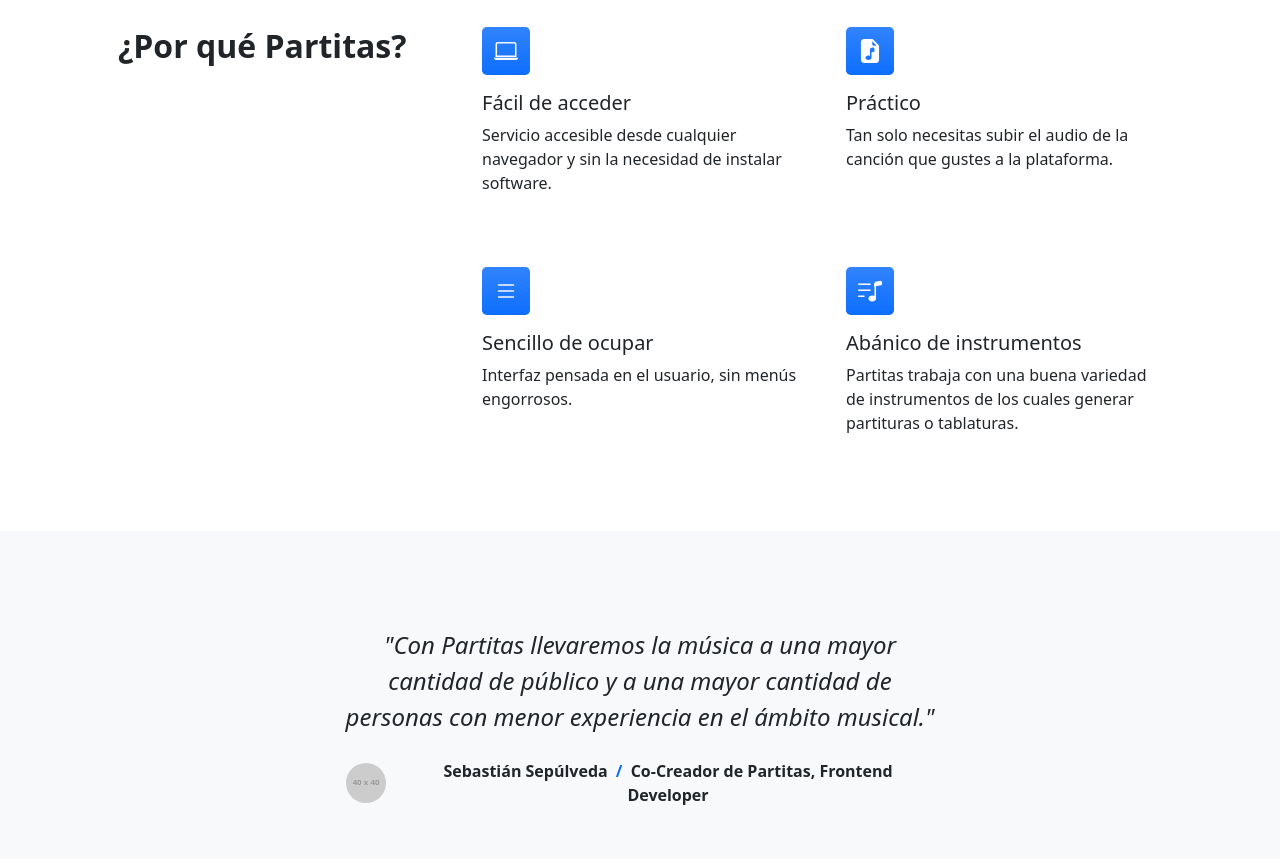
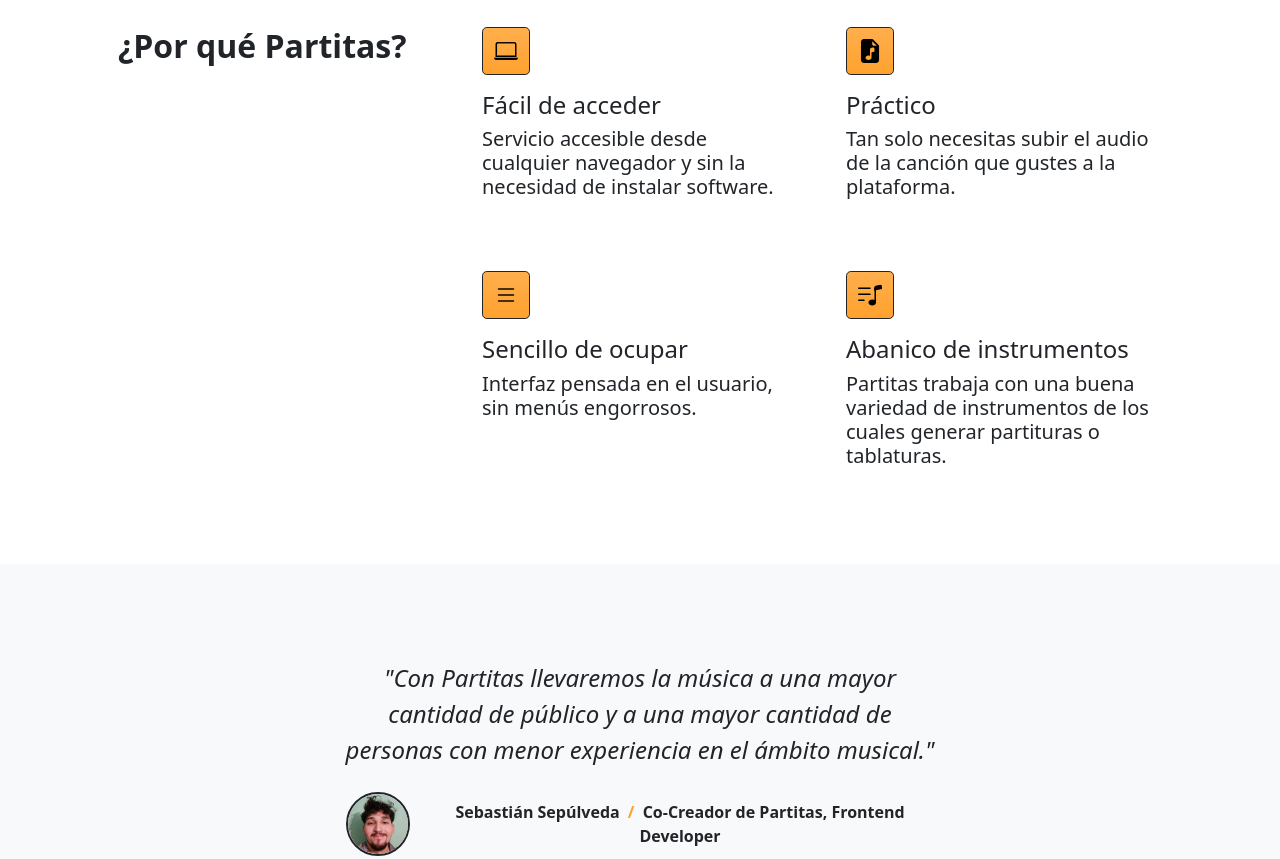
Before and after one commit to MrAnacletus/Polymnia-web, a website: page index.html in a window 1280 px wide. Shown: the part 735-1594 px from the top of the page. Drawn offline with nearby package versions, Linux system fonts and the light colour scheme; placeholder pictures from the web are drawn by us.

Commit message:
modified:   css/styles.css 	modified:   index.html

```diff
--- a/index.html
+++ b/index.html
@@ -81,24 +81,24 @@
                         <div class="col-lg-8">
                             <div class="row gx-5 row-cols-1 row-cols-md-2">
                                 <div class="col mb-5 h-100">
-                                    <div class="feature bg-primary bg-gradient text-white rounded-3 mb-3"><i class="bi bi-laptop"></i></div>
-                                    <h2 class="h5">Fácil de acceder</h2>
-                                    <p class="mb-0">Servicio accesible desde cualquier navegador y sin la necesidad de instalar software.</p>
+                                    <div class="feature bg-primary bg-gradient text-black rounded-3 mb-3 border border-dark"><i class="bi bi-laptop"></i></div>
+                                    <h2 class="h4">Fácil de acceder</h2>
+                                    <p class="mb-0 h5">Servicio accesible desde cualquier navegador y sin la necesidad de instalar software.</p>
                                 </div>
                                 <div class="col mb-5 h-100">
-                                    <div class="feature bg-primary bg-gradient text-white rounded-3 mb-3"><i class="bi bi-file-earmark-music-fill"></i></div>
-                                    <h2 class="h5">Práctico</h2>
-                                    <p class="mb-0">Tan solo necesitas subir el audio de la canción que gustes a la plataforma.</p>
+                                    <div class="feature bg-primary bg-gradient text-black rounded-3 mb-3 border border-dark"><i class="bi bi-file-earmark-music-fill"></i></div>
+                                    <h2 class="h4">Práctico</h2>
+                                    <p class="mb-0 h5">Tan solo necesitas subir el audio de la canción que gustes a la plataforma.</p>
                                 </div>
                                 <div class="col mb-5 mb-md-0 h-100">
-                                    <div class="feature bg-primary bg-gradient text-white rounded-3 mb-3"><i class="bi bi-list"></i></div>
-                                    <h2 class="h5">Sencillo de ocupar</h2>
-                                    <p class="mb-0">Interfaz pensada en el usuario, sin menús engorrosos.</p>
+                                    <div class="feature bg-primary bg-gradient text-black rounded-3 mb-3 border border-dark"><i class="bi bi-list"></i></div>
+                                    <h2 class="h4">Sencillo de ocupar</h2>
+                                    <p class="mb-0 h5">Interfaz pensada en el usuario, sin menús engorrosos.</p>
                                 </div>
                                 <div class="col h-100">
-                                    <div class="feature bg-primary bg-gradient text-white rounded-3 mb-3"><i class="bi bi-music-note-list"></i></div>
-                                    <h2 class="h5">Abánico de instrumentos</h2>
-                                    <p class="mb-0">Partitas trabaja con una buena variedad de instrumentos de los cuales generar partituras o tablaturas.</p>
+                                    <div class="feature bg-primary bg-gradient text-black rounded-3 mb-3 border border-dark"><i class="bi bi-music-note-list"></i></div>
+                                    <h2 class="h4">Abanico de instrumentos</h2>
+                                    <p class="mb-0 h5">Partitas trabaja con una buena variedad de instrumentos de los cuales generar partituras o tablaturas.</p>
                                 </div>
                             </div>
                         </div>
@@ -116,7 +116,7 @@
                                     y a una mayor cantidad de personas con menor experiencia en el ámbito musical."
                                 </div>
                                 <div class="d-flex align-items-center justify-content-center">
-                                    <img class="rounded-circle me-3" src="https://dummyimage.com/40x40/ced4da/6c757d" alt="..." />
+                                    <img class="rounded-circle me-3 border border-2 border-dark" src="./assets/SebaS150.jpeg" alt="..." style="max-width: 4rem" />
                                     <div class="fw-bold">
                                         Sebastián Sepúlveda
                                         <span class="fw-bold text-primary mx-1">/</span>
```
Also changed, not shown: css/styles.css.
